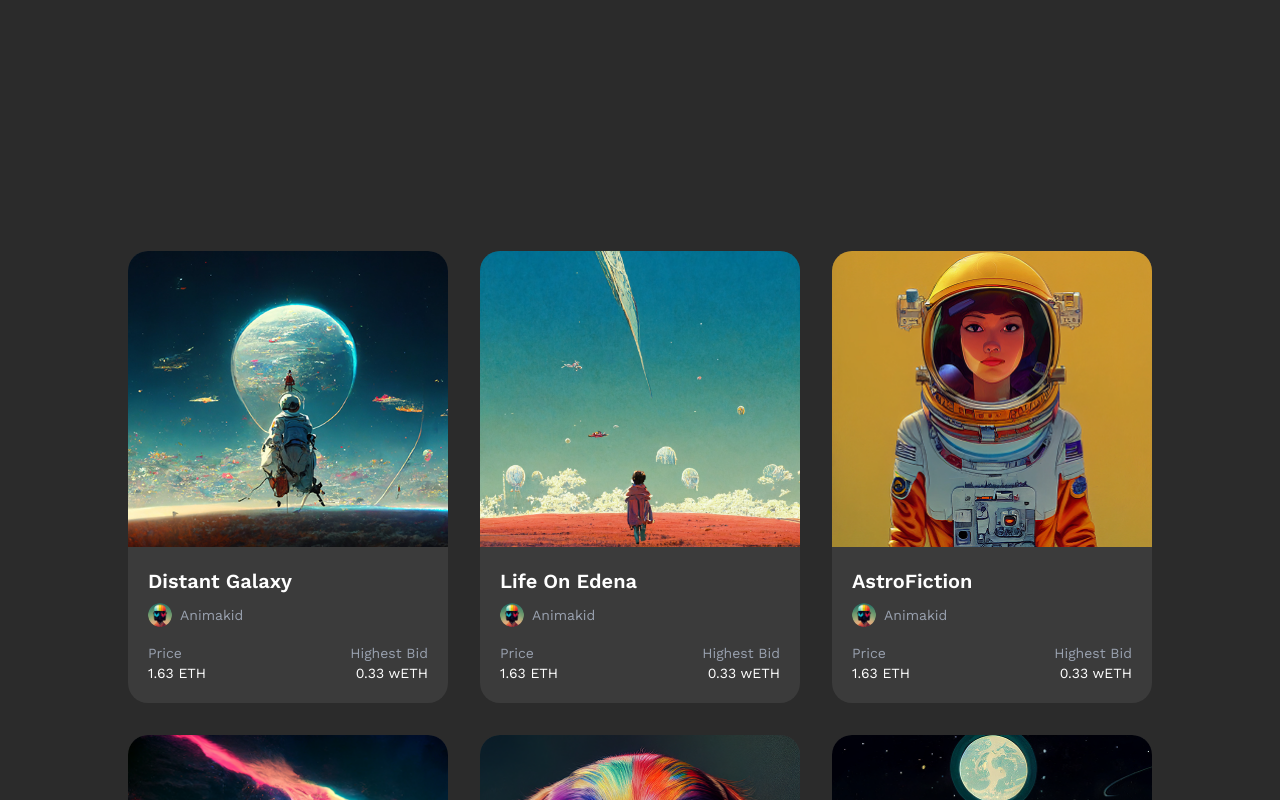
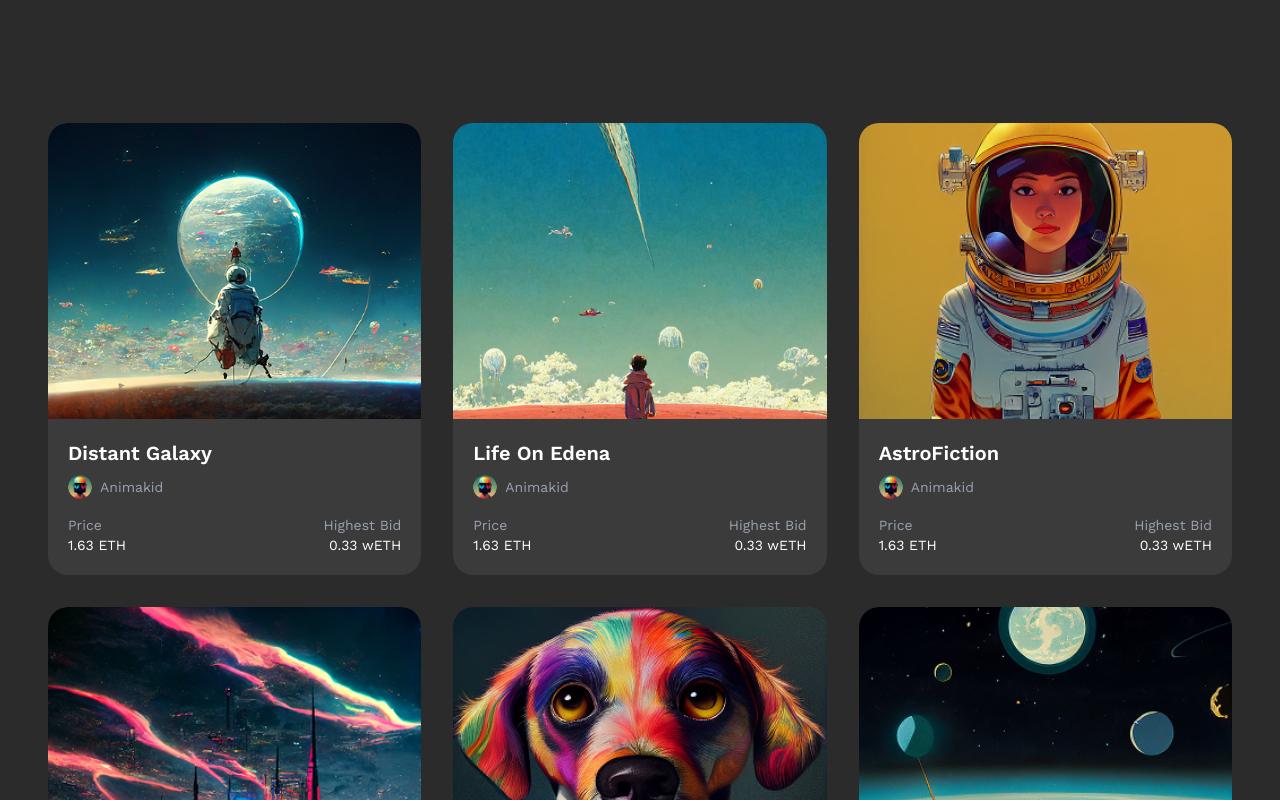
Before and after one commit to erika2knd/nft-marketplace, a Next.js app: page /artist-page in a window 1280 px wide. Shown: the part 1040-1840 px from the top of the page. Built offline with nearby package versions, Linux system fonts and the light colour scheme.

Commit message:
new changes in ArtistNFTGrid

```diff
--- a/src/components/ArtistNFTGrid.jsx
+++ b/src/components/ArtistNFTGrid.jsx
@@ -54,7 +54,8 @@ const nftItems = [
 
 export default function ArtistNFTGrid() {
   return (
-    <SectionWrapper className="py-16 bg-[#2B2B2B]">
+    <SectionWrapper noPadding className="py-0 pb-24 bg-[#2B2B2B]">
+      <div className="max-w-7xl w-full mx-auto px-12">
       <div className="grid grid-cols-1 sm:grid-cols-2 lg:grid-cols-3 gap-8">
         {nftItems.map((item, idx) => (
           <div key={idx} className="bg-[#3B3B3B] rounded-[20px] overflow-hidden transition-transform duration-300 hover:scale-95">
@@ -65,6 +66,7 @@ export default function ArtistNFTGrid() {
               height={300}
               className="w-full h-[296px] object-cover"
             />
+
             <div className="p-5">
               <h3 className="text-white text-xl font-semibold mb-2">{item.title}</h3>
 
@@ -79,11 +81,13 @@ export default function ArtistNFTGrid() {
                 <span className="text-gray-400 text-sm font-mono">{item.authorName}</span>
               </div>
 
+
               <div className="flex justify-between text-sm text-white">
                 <div>
                   <p className="text-gray-400">Price</p>
                   <p>{item.price}</p>
                 </div>
+
                 <div className="text-right">
                   <p className="text-gray-400">Highest Bid</p>
                   <p>{item.bid}</p>
@@ -93,6 +97,7 @@ export default function ArtistNFTGrid() {
           </div>
         ))}
       </div>
+      </div>
     </SectionWrapper>
   );
 }
--- a/src/components/FeaturedNFTCard.jsx
+++ b/src/components/FeaturedNFTCard.jsx
@@ -1,6 +1,8 @@
- export default function FeaturedNFTCard() {
+import Link from "next/link";
+export default function FeaturedNFTCard() {
   return (
     <div className="w-full flex justify-center perspective-[1000px]">
+      <Link href="/artist-page" className="block w-fit">
     <div className="bg-[#3B3E47] rounded-[20px] overflow-hidden w-[510px] shadow-lg animate-wiggleY nft-card-glare">
       <img
         src="/images/Image-Placeholder.jpg"
@@ -20,6 +22,7 @@
         </div>
       </div>
     </div>
+    </Link>
   </div>
   );
 }
```
